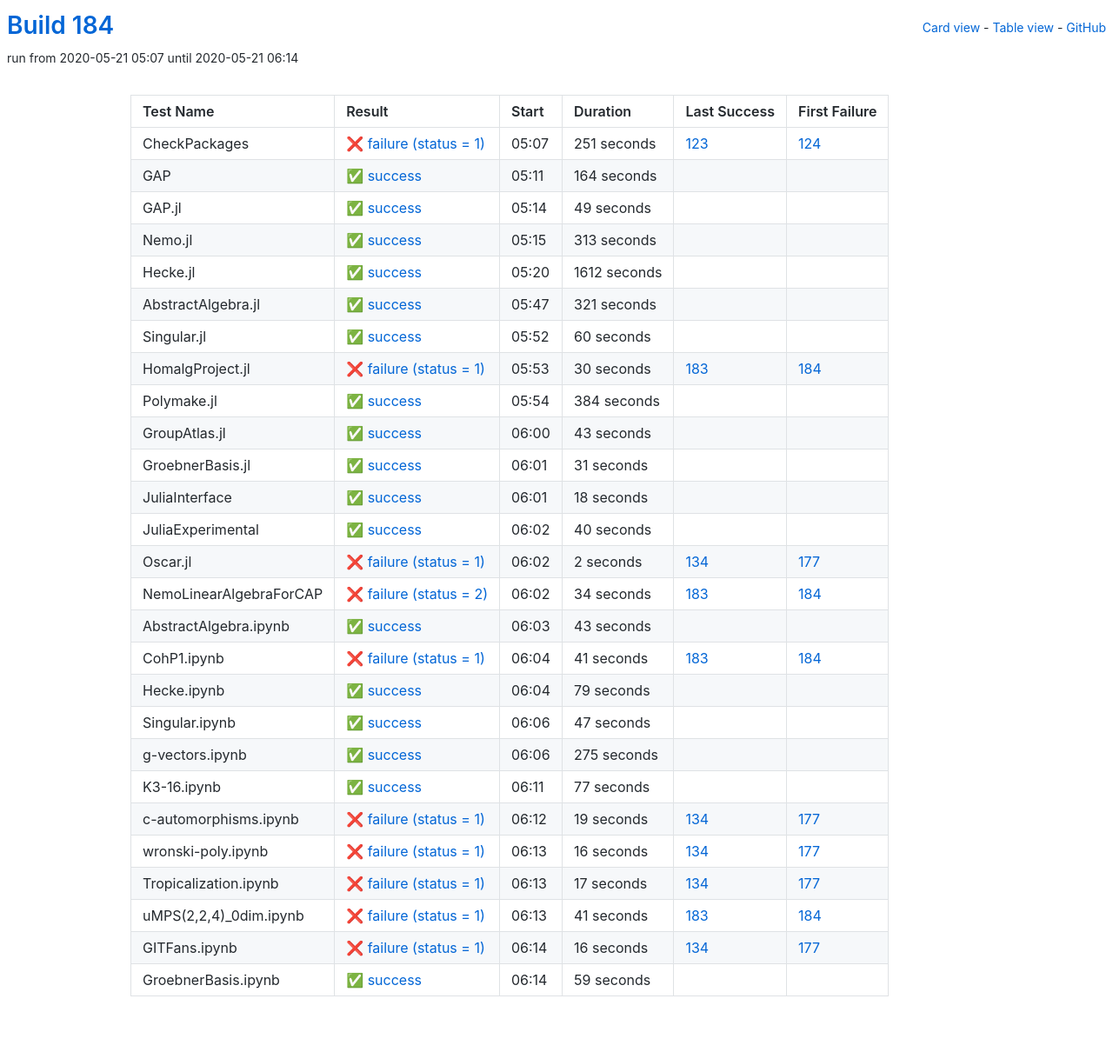
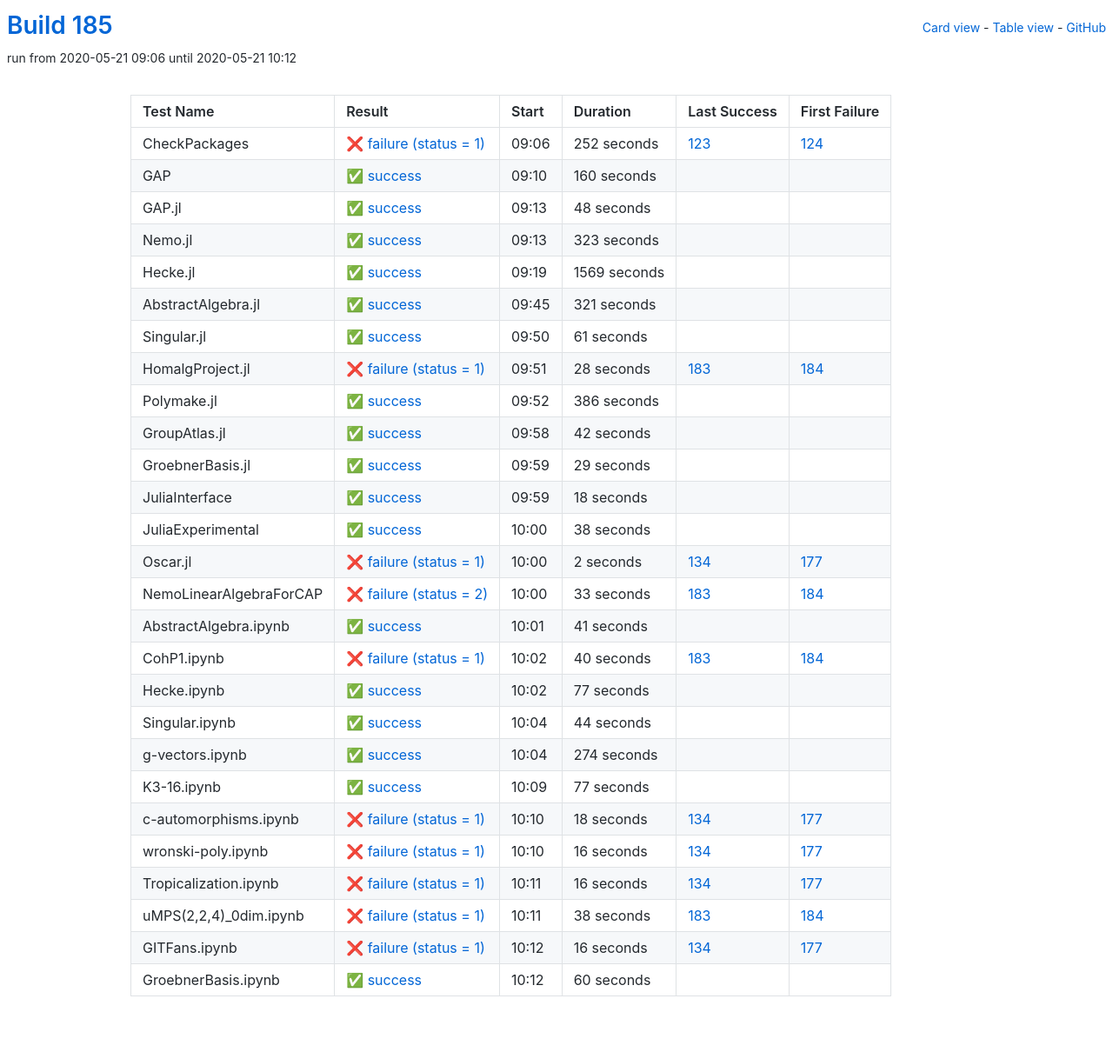
Before and after one commit to oscar-system/oscar-ci-status-stable, a Jekyll site: the page built from table.html, in a window 1280 px wide. Shown: the whole page at 87% size. Built offline with Jekyll 4.4.1, drawn with Linux system fonts in a browser that asks for light colours.

Commit message:
Build 185

```diff
--- a/_data/ci.yml
+++ b/_data/ci.yml
@@ -1,65 +1,65 @@
-build: 184
-build_url: https://oscarci.mathematik.uni-kl.de/job/oscar-stable/184/
+build: 185
+build_url: https://oscarci.mathematik.uni-kl.de/job/oscar-stable/185/
 job: oscar-stable
 tests:
-- duration: 251
+- duration: 252
   exitcode: 1
   first_failure: 124
   first_failure_url: https://oscarci.mathematik.uni-kl.de/job/oscar-stable/124/
   id: checkpackages
   last_success: 123
   last_success_url: https://oscarci.mathematik.uni-kl.de/job/oscar-stable/123/
-  log: https://oscarci.mathematik.uni-kl.de/job/oscar-stable/184/artifact/logs/build-184/CheckPackages.log
+  log: https://oscarci.mathematik.uni-kl.de/job/oscar-stable/185/artifact/logs/build-185/CheckPackages.log
   name: CheckPackages
-  start: 2020-05-21 05:07
+  start: 2020-05-21 09:06
   status: failure
   success: false
-- duration: 164
+- duration: 160
   exitcode: 0
   first_failure: false
   first_failure_url: null
   id: gap
   last_success: false
   last_success_url: null
-  log: https://oscarci.mathematik.uni-kl.de/job/oscar-stable/184/artifact/logs/build-184/GAP.log
+  log: https://oscarci.mathematik.uni-kl.de/job/oscar-stable/185/artifact/logs/build-185/GAP.log
   name: GAP
-  start: 2020-05-21 05:11
+  start: 2020-05-21 09:10
   status: success
   success: true
-- duration: 49
+- duration: 48
   exitcode: 0
   first_failure: false
   first_failure_url: null
   id: gap-jl
   last_success: false
   last_success_url: null
-  log: https://oscarci.mathematik.uni-kl.de/job/oscar-stable/184/artifact/logs/build-184/GAP.jl.log
+  log: https://oscarci.mathematik.uni-kl.de/job/oscar-stable/185/artifact/logs/build-185/GAP.jl.log
   name: GAP.jl
-  start: 2020-05-21 05:14
+  start: 2020-05-21 09:13
   status: success
   success: true
-- duration: 313
+- duration: 323
   exitcode: 0
   first_failure: false
   first_failure_url: null
   id: nemo-jl
   last_success: false
   last_success_url: null
-  log: https://oscarci.mathematik.uni-kl.de/job/oscar-stable/184/artifact/logs/build-184/Nemo.jl.log
+  log: https://oscarci.mathematik.uni-kl.de/job/oscar-stable/185/artifact/logs/build-185/Nemo.jl.log
   name: Nemo.jl
-  start: 2020-05-21 05:15
+  start: 2020-05-21 09:13
   status: success
   success: true
-- duration: 1612
+- duration: 1569
   exitcode: 0
   first_failure: false
   first_failure_url: null
   id: hecke-jl
   last_success: false
   last_success_url: null
-  log: https://oscarci.mathematik.uni-kl.de/job/oscar-stable/184/artifact/logs/build-184/Hecke.jl.log
+  log: https://oscarci.mathematik.uni-kl.de/job/oscar-stable/185/artifact/logs/build-185/Hecke.jl.log
   name: Hecke.jl
-  start: 2020-05-21 05:20
+  start: 2020-05-21 09:19
   status: success
   success: true
 - duration: 321
@@ -69,69 +69,69 @@ tests:
   id: abstractalgebra-jl
   last_success: false
   last_success_url: null
-  log: https://oscarci.mathematik.uni-kl.de/job/oscar-stable/184/artifact/logs/build-184/AbstractAlgebra.jl.log
+  log: https://oscarci.mathematik.uni-kl.de/job/oscar-stable/185/artifact/logs/build-185/AbstractAlgebra.jl.log
   name: AbstractAlgebra.jl
-  start: 2020-05-21 05:47
+  start: 2020-05-21 09:45
   status: success
   success: true
-- duration: 60
+- duration: 61
   exitcode: 0
   first_failure: false
   first_failure_url: null
   id: singular-jl
   last_success: false
   last_success_url: null
-  log: https://oscarci.mathematik.uni-kl.de/job/oscar-stable/184/artifact/logs/build-184/Singular.jl.log
+  log: https://oscarci.mathematik.uni-kl.de/job/oscar-stable/185/artifact/logs/build-185/Singular.jl.log
   name: Singular.jl
-  start: 2020-05-21 05:52
+  start: 2020-05-21 09:50
   status: success
   success: true
-- duration: 30
+- duration: 28
   exitcode: 1
   first_failure: 184
   first_failure_url: https://oscarci.mathematik.uni-kl.de/job/oscar-stable/184/
   id: homalgproject-jl
   last_success: 183
   last_success_url: https://oscarci.mathematik.uni-kl.de/job/oscar-stable/183/
-  log: https://oscarci.mathematik.uni-kl.de/job/oscar-stable/184/artifact/logs/build-184/HomalgProject.jl.log
+  log: https://oscarci.mathematik.uni-kl.de/job/oscar-stable/185/artifact/logs/build-185/HomalgProject.jl.log
   name: HomalgProject.jl
-  start: 2020-05-21 05:53
+  start: 2020-05-21 09:51
   status: failure
   success: false
-- duration: 384
+- duration: 386
   exitcode: 0
   first_failure: false
   first_failure_url: null
   id: polymake-jl
   last_success: false
   last_success_url: null
-  log: https://oscarci.mathematik.uni-kl.de/job/oscar-stable/184/artifact/logs/build-184/Polymake.jl.log
+  log: https://oscarci.mathematik.uni-kl.de/job/oscar-stable/185/artifact/logs/build-185/Polymake.jl.log
   name: Polymake.jl
-  start: 2020-05-21 05:54
+  start: 2020-05-21 09:52
   status: success
   success: true
-- duration: 43
+- duration: 42
   exitcode: 0
   first_failure: false
   first_failure_url: null
   id: groupatlas-jl
   last_success: false
   last_success_url: null
-  log: https://oscarci.mathematik.uni-kl.de/job/oscar-stable/184/artifact/logs/build-184/GroupAtlas.jl.log
+  log: https://oscarci.mathematik.uni-kl.de/job/oscar-stable/185/artifact/logs/build-185/GroupAtlas.jl.log
   name: GroupAtlas.jl
-  start: 2020-05-21 06:00
+  start: 2020-05-21 09:58
   status: success
   success: true
-- duration: 31
+- duration: 29
   exitcode: 0
   first_failure: false
   first_failure_url: null
   id: groebnerbasis-jl
   last_success: false
   last_success_url: null
-  log: https://oscarci.mathematik.uni-kl.de/job/oscar-stable/184/artifact/logs/build-184/GroebnerBasis.jl.log
+  log: https://oscarci.mathematik.uni-kl.de/job/oscar-stable/185/artifact/logs/build-185/GroebnerBasis.jl.log
   name: GroebnerBasis.jl
-  start: 2020-05-21 06:01
+  start: 2020-05-21 09:59
   status: success
   success: true
 - duration: 18
@@ -141,21 +141,21 @@ tests:
   id: juliainterface
   last_success: false
   last_success_url: null
-  log: https://oscarci.mathematik.uni-kl.de/job/oscar-stable/184/artifact/logs/build-184/JuliaInterface.log
+  log: https://oscarci.mathematik.uni-kl.de/job/oscar-stable/185/artifact/logs/build-185/JuliaInterface.log
   name: JuliaInterface
-  start: 2020-05-21 06:01
+  start: 2020-05-21 09:59
   status: success
   success: true
-- duration: 40
+- duration: 38
   exitcode: 0
   first_failure: false
   first_failure_url: null
   id: juliaexperimental
   last_success: false
   last_success_url: null
-  log: https://oscarci.mathematik.uni-kl.de/job/oscar-stable/184/artifact/logs/build-184/JuliaExperimental.log
+  log: https://oscarci.mathematik.uni-kl.de/job/oscar-stable/185/artifact/logs/build-185/JuliaExperimental.log
   name: JuliaExperimental
-  start: 2020-05-21 06:02
+  start: 2020-05-21 10:00
   status: success
   success: true
 - duration: 2
@@ -165,81 +165,81 @@ tests:
   id: oscar-jl
   last_success: 134
   last_success_url: https://oscarci.mathematik.uni-kl.de/job/oscar-stable/134/
-  log: https://oscarci.mathematik.uni-kl.de/job/oscar-stable/184/artifact/logs/build-184/Oscar.jl.log
+  log: https://oscarci.mathematik.uni-kl.de/job/oscar-stable/185/artifact/logs/build-185/Oscar.jl.log
   name: Oscar.jl
-  start: 2020-05-21 06:02
+  start: 2020-05-21 10:00
   status: failure
   success: false
-- duration: 34
+- duration: 33
   exitcode: 2
   first_failure: 184
   first_failure_url: https://oscarci.mathematik.uni-kl.de/job/oscar-stable/184/
   id: nemolinearalgebraforcap
   last_success: 183
   last_success_url: https://oscarci.mathematik.uni-kl.de/job/oscar-stable/183/
-  log: https://oscarci.mathematik.uni-kl.de/job/oscar-stable/184/artifact/logs/build-184/NemoLinearAlgebraForCAP.log
+  log: https://oscarci.mathematik.uni-kl.de/job/oscar-stable/185/artifact/logs/build-185/NemoLinearAlgebraForCAP.log
   name: NemoLinearAlgebraForCAP
-  start: 2020-05-21 06:02
+  start: 2020-05-21 10:00
   status: failure
   success: false
-- duration: 43
+- duration: 41
   exitcode: 0
   first_failure: false
   first_failure_url: null
   id: abstractalgebra-ipynb
   last_success: false
   last_success_url: null
-  log: https://oscarci.mathematik.uni-kl.de/job/oscar-stable/184/artifact/logs/build-184/AbstractAlgebra.ipynb.log
+  log: https://oscarci.mathematik.uni-kl.de/job/oscar-stable/185/artifact/logs/build-185/AbstractAlgebra.ipynb.log
   name: AbstractAlgebra.ipynb
-  start: 2020-05-21 06:03
+  start: 2020-05-21 10:01
   status: success
   success: true
-- duration: 41
+- duration: 40
   exitcode: 1
   first_failure: 184
   first_failure_url: https://oscarci.mathematik.uni-kl.de/job/oscar-stable/184/
   id: cohp1-ipynb
   last_success: 183
   last_success_url: https://oscarci.mathematik.uni-kl.de/job/oscar-stable/183/
-  log: https://oscarci.mathematik.uni-kl.de/job/oscar-stable/184/artifact/logs/build-184/CohP1.ipynb.log
+  log: https://oscarci.mathematik.uni-kl.de/job/oscar-stable/185/artifact/logs/build-185/CohP1.ipynb.log
   name: CohP1.ipynb
-  start: 2020-05-21 06:04
+  start: 2020-05-21 10:02
   status: failure
   success: false
-- duration: 79
+- duration: 77
   exitcode: 0
   first_failure: false
   first_failure_url: null
   id: hecke-ipynb
   last_success: false
   last_success_url: null
-  log: https://oscarci.mathematik.uni-kl.de/job/oscar-stable/184/artifact/logs/build-184/Hecke.ipynb.log
+  log: https://oscarci.mathematik.uni-kl.de/job/oscar-stable/185/artifact/logs/build-185/Hecke.ipynb.log
   name: Hecke.ipynb
-  start: 2020-05-21 06:04
+  start: 2020-05-21 10:02
   status: success
   success: true
-- duration: 47
+- duration: 44
   exitcode: 0
   first_failure: false
   first_failure_url: null
   id: singular-ipynb
   last_success: false
   last_success_url: null
-  log: https://oscarci.mathematik.uni-kl.de/job/oscar-stable/184/artifact/logs/build-184/Singular.ipynb.log
+  log: https://oscarci.mathematik.uni-kl.de/job/oscar-stable/185/artifact/logs/build-185/Singular.ipynb.log
   name: Singular.ipynb
-  start: 2020-05-21 06:06
+  start: 2020-05-21 10:04
   status: success
   success: true
-- duration: 275
+- duration: 274
   exitcode: 0
   first_failure: false
   first_failure_url: null
   id: g-vectors-ipynb
   last_success: false
   last_success_url: null
-  log: https://oscarci.mathematik.uni-kl.de/job/oscar-stable/184/artifact/logs/build-184/g-vectors.ipynb.log
+  log: https://oscarci.mathematik.uni-kl.de/job/oscar-stable/185/artifact/logs/build-185/g-vectors.ipynb.log
   name: g-vectors.ipynb
-  start: 2020-05-21 06:06
+  start: 2020-05-21 10:04
   status: success
   success: true
 - duration: 77
@@ -249,21 +249,21 @@ tests:
   id: k3-16-ipynb
   last_success: false
   last_success_url: null
-  log: https://oscarci.mathematik.uni-kl.de/job/oscar-stable/184/artifact/logs/build-184/K3-16.ipynb.log
+  log: https://oscarci.mathematik.uni-kl.de/job/oscar-stable/185/artifact/logs/build-185/K3-16.ipynb.log
   name: K3-16.ipynb
-  start: 2020-05-21 06:11
+  start: 2020-05-21 10:09
   status: success
   success: true
-- duration: 19
+- duration: 18
   exitcode: 1
   first_failure: 177
   first_failure_url: https://oscarci.mathematik.uni-kl.de/job/oscar-stable/177/
   id: c-automorphisms-ipynb
   last_success: 134
   last_success_url: https://oscarci.mathematik.uni-kl.de/job/oscar-stable/134/
-  log: https://oscarci.mathematik.uni-kl.de/job/oscar-stable/184/artifact/logs/build-184/c-automorphisms.ipynb.log
+  log: https://oscarci.mathematik.uni-kl.de/job/oscar-stable/185/artifact/logs/build-185/c-automorphisms.ipynb.log
   name: c-automorphisms.ipynb
-  start: 2020-05-21 06:12
+  start: 2020-05-21 10:10
   status: failure
   success: false
 - duration: 16
@@ -273,33 +273,33 @@ tests:
   id: wronski-poly-ipynb
   last_success: 134
   last_success_url: https://oscarci.mathematik.uni-kl.de/job/oscar-stable/134/
-  log: https://oscarci.mathematik.uni-kl.de/job/oscar-stable/184/artifact/logs/build-184/wronski-poly.ipynb.log
+  log: https://oscarci.mathematik.uni-kl.de/job/oscar-stable/185/artifact/logs/build-185/wronski-poly.ipynb.log
   name: wronski-poly.ipynb
-  start: 2020-05-21 06:13
+  start: 2020-05-21 10:10
   status: failure
   success: false
-- duration: 17
+- duration: 16
   exitcode: 1
   first_failure: 177
   first_failure_url: https://oscarci.mathematik.uni-kl.de/job/oscar-stable/177/
   id: tropicalization-ipynb
   last_success: 134
   last_success_url: https://oscarci.mathematik.uni-kl.de/job/oscar-stable/134/
-  log: https://oscarci.mathematik.uni-kl.de/job/oscar-stable/184/artifact/logs/build-184/Tropicalization.ipynb.log
+  log: https://oscarci.mathematik.uni-kl.de/job/oscar-stable/185/artifact/logs/build-185/Tropicalization.ipynb.log
   name: Tropicalization.ipynb
-  start: 2020-05-21 06:13
+  start: 2020-05-21 10:11
   status: failure
   success: false
-- duration: 41
+- duration: 38
   exitcode: 1
   first_failure: 184
   first_failure_url: https://oscarci.mathematik.uni-kl.de/job/oscar-stable/184/
   id: umps-2-2-4-0dim-ipynb
   last_success: 183
   last_success_url: https://oscarci.mathematik.uni-kl.de/job/oscar-stable/183/
-  log: https://oscarci.mathematik.uni-kl.de/job/oscar-stable/184/artifact/logs/build-184/uMPS-2-2-4-_0dim.ipynb.log
+  log: https://oscarci.mathematik.uni-kl.de/job/oscar-stable/185/artifact/logs/build-185/uMPS-2-2-4-_0dim.ipynb.log
   name: uMPS(2,2,4)_0dim.ipynb
-  start: 2020-05-21 06:13
+  start: 2020-05-21 10:11
   status: failure
   success: false
 - duration: 16
@@ -309,20 +309,20 @@ tests:
   id: gitfans-ipynb
   last_success: 134
   last_success_url: https://oscarci.mathematik.uni-kl.de/job/oscar-stable/134/
-  log: https://oscarci.mathematik.uni-kl.de/job/oscar-stable/184/artifact/logs/build-184/GITFans.ipynb.log
+  log: https://oscarci.mathematik.uni-kl.de/job/oscar-stable/185/artifact/logs/build-185/GITFans.ipynb.log
   name: GITFans.ipynb
-  start: 2020-05-21 06:14
+  start: 2020-05-21 10:12
   status: failure
   success: false
-- duration: 59
+- duration: 60
   exitcode: 0
   first_failure: false
   first_failure_url: null
   id: groebnerbasis-ipynb
   last_success: false
   last_success_url: null
-  log: https://oscarci.mathematik.uni-kl.de/job/oscar-stable/184/artifact/logs/build-184/GroebnerBasis.ipynb.log
+  log: https://oscarci.mathematik.uni-kl.de/job/oscar-stable/185/artifact/logs/build-185/GroebnerBasis.ipynb.log
   name: GroebnerBasis.ipynb
-  start: 2020-05-21 06:14
+  start: 2020-05-21 10:12
   status: success
   success: true
```
Also changed, not shown: README.md.
